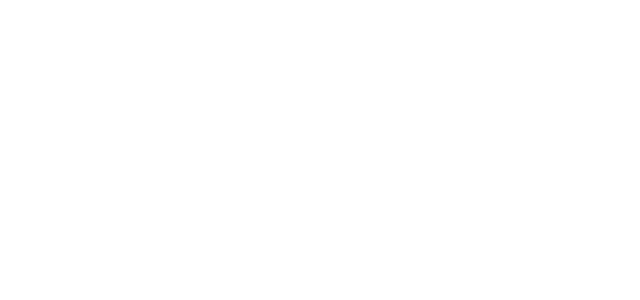
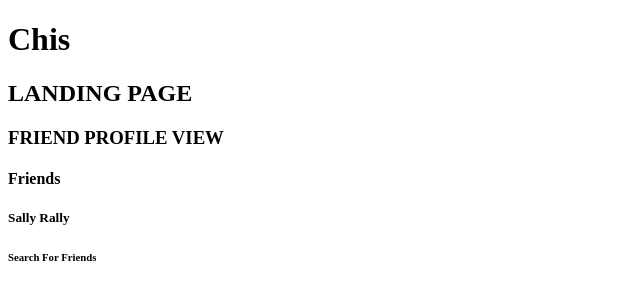
Before and after one commit to bekahrichardson/dev-mt-in, a plain HTML site: page index.html in a window 1280 px wide. Shown: the whole page, without its empty margins (0-640 px from the left). Drawn offline with nearby package versions, Linux system fonts and the light colour scheme.

Commit message:
all the h1-h6 headings

```diff
--- a/index.html
+++ b/index.html
@@ -9,7 +9,12 @@
 </head>
 
 <body>
-
+<h1>Chis</h1>
+<h2>LANDING PAGE</h2>
+<h3>FRIEND PROFILE VIEW</h3>
+<h4>Friends</h4>
+<h5>Sally Rally</h5>
+<h6>Search For Friends</h6>
 
 		<script src="https://ajax.googleapis.com/ajax/libs/angularjs/1.4.3/angular.js"></script>
      <script src="js/app.js"></script>
```
